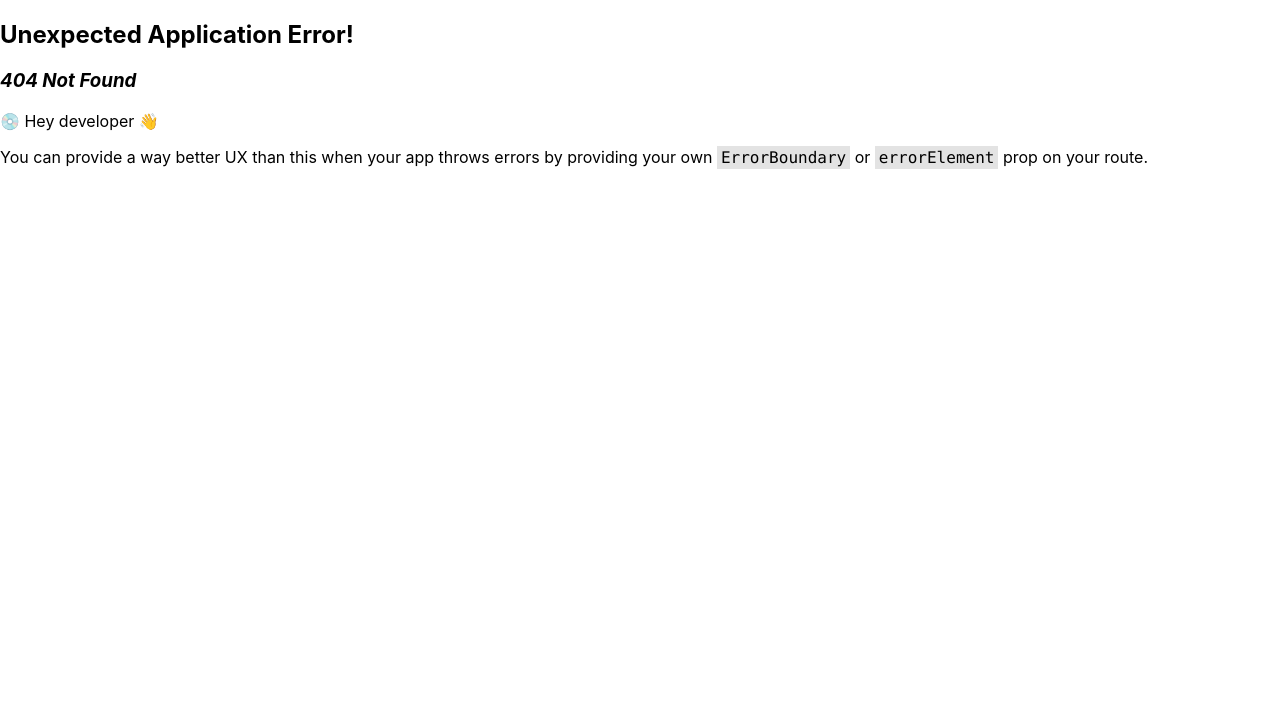
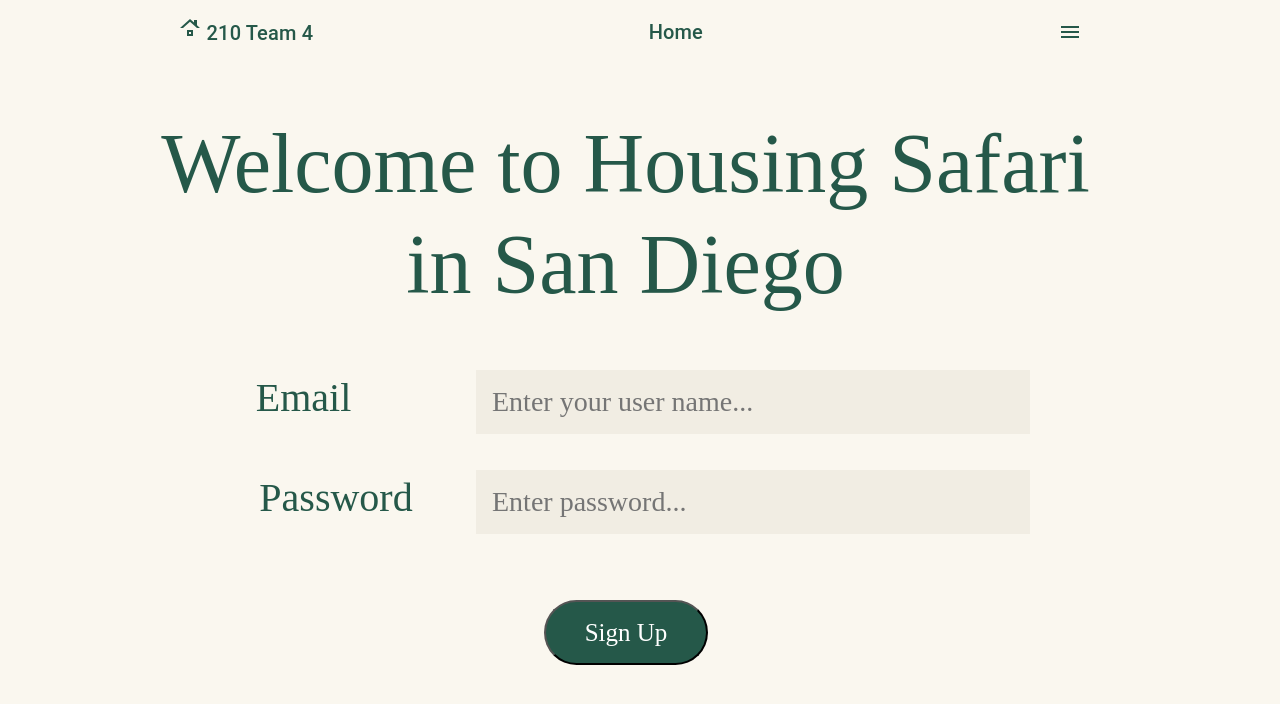
Before and after one commit to GabrielPila/cse210-teamproject, a React (Create React App) app in the folder frontend/: page /signup in a window 1280 px wide. Before the commit this address had no page. Shown: the top 704 px of the page. Built offline with nearby package versions, Linux system fonts and the light colour scheme; a web font is replaced by a local one.

Commit message:
Add Signup page and navigation

```diff
--- a/frontend/src/components/SearchNavbar.js
+++ b/frontend/src/components/SearchNavbar.js
@@ -16,6 +16,10 @@ export default function SearchNavbar() {
     navigate('/login');
   };
 
+  const navigateToSignup = () => {
+    navigate('/signup');
+  };
+
   return (
     <Box sx={{ flexGrow: 1 }}>
       <AppBar position="static" className="appbar">
@@ -25,8 +29,8 @@ export default function SearchNavbar() {
                 <RoofingIcon className="roof-icon"/>
                 210 Team 4
             </Typography>
-            <Typography variant="h6" component="div" sx={{ flexGrow: 1 }}>
-                <a href="#">Register</a>
+            <Typography variant="h6" component="div" sx={{ flexGrow: 1 }} onClick={navigateToSignup}>
+                <a>Register</a>
             </Typography>
             <Typography variant="h6" component="div" sx={{ flexGrow: 1 }} onClick={navigateToLogIn}>
                 <a>Login</a>
--- /dev/null
+++ b/frontend/src/pages/Signup.js
@@ -0,0 +1,43 @@
+import "../styles/Login.css";
+import LoginNavbar from "../components/LoginNavbar";
+import {useNavigate} from 'react-router-dom'
+
+function Signup() {
+  const navigate = useNavigate();
+
+  const navigateToSearch = () => {
+    navigate('/search');
+  };
+
+  return (
+    <div className="Auth-form-container">
+      <form className="Auth-form">
+        <div className="Auth-form-content">
+          <LoginNavbar />
+          <h3 className="Welcome-to-housing">Welcome to Housing Safari in San Diego</h3>
+          <div className="form-email">
+            <label>Email</label>
+            <input
+              type="email"
+              className="placeholder"
+              placeholder="Enter your user name..."
+            />
+          </div>
+          <div className="form-password">
+            <label>Password</label>
+            <input
+              type="password"
+              className="placeholder"
+              placeholder="Enter password..."
+            />
+          </div>
+          <button type="Login" className="login-button" onClick={navigateToSearch}>
+            <a >Sign Up</a>
+          </button>
+        </div>
+      </form>
+    </div>
+  );
+}
+
+export default Signup;
--- a/frontend/src/routes/index.js
+++ b/frontend/src/routes/index.js
@@ -2,6 +2,7 @@ import App from '../pages/App.js';
 import ReviewPage from '../pages/ReviewPage.js';
 import Login from '../pages/Login.js';
 import SearchPage from '../pages/SearchPage.js';
+import Signup from '../pages/Signup.js';
 
 const routes = [
         {
@@ -21,6 +22,10 @@ const routes = [
           element: <Login />,
         },
         {
+          path: "/signup",
+          element: <Signup />,
+        },
+        {
           path: "/search",
           element: <SearchPage />,
         }
```
